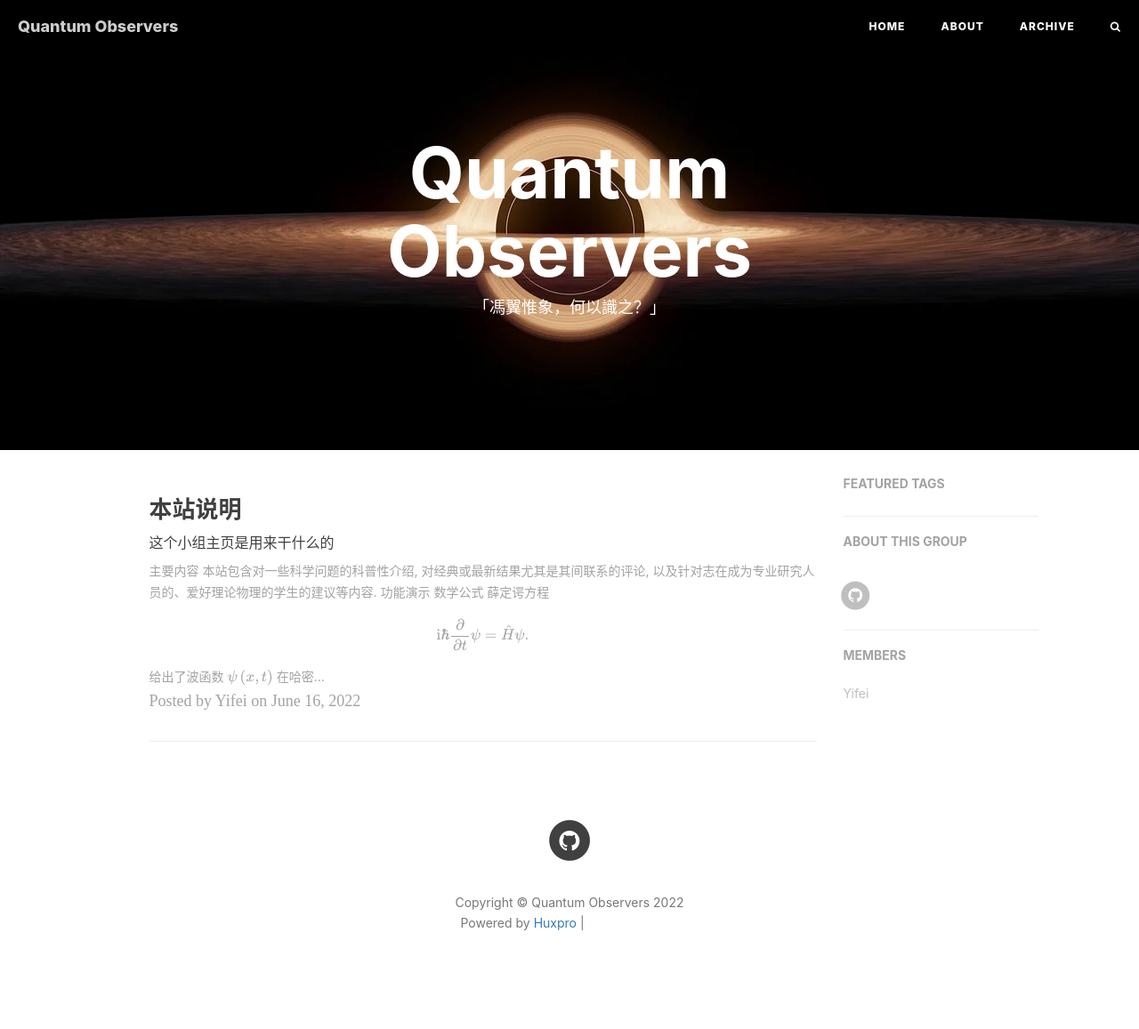
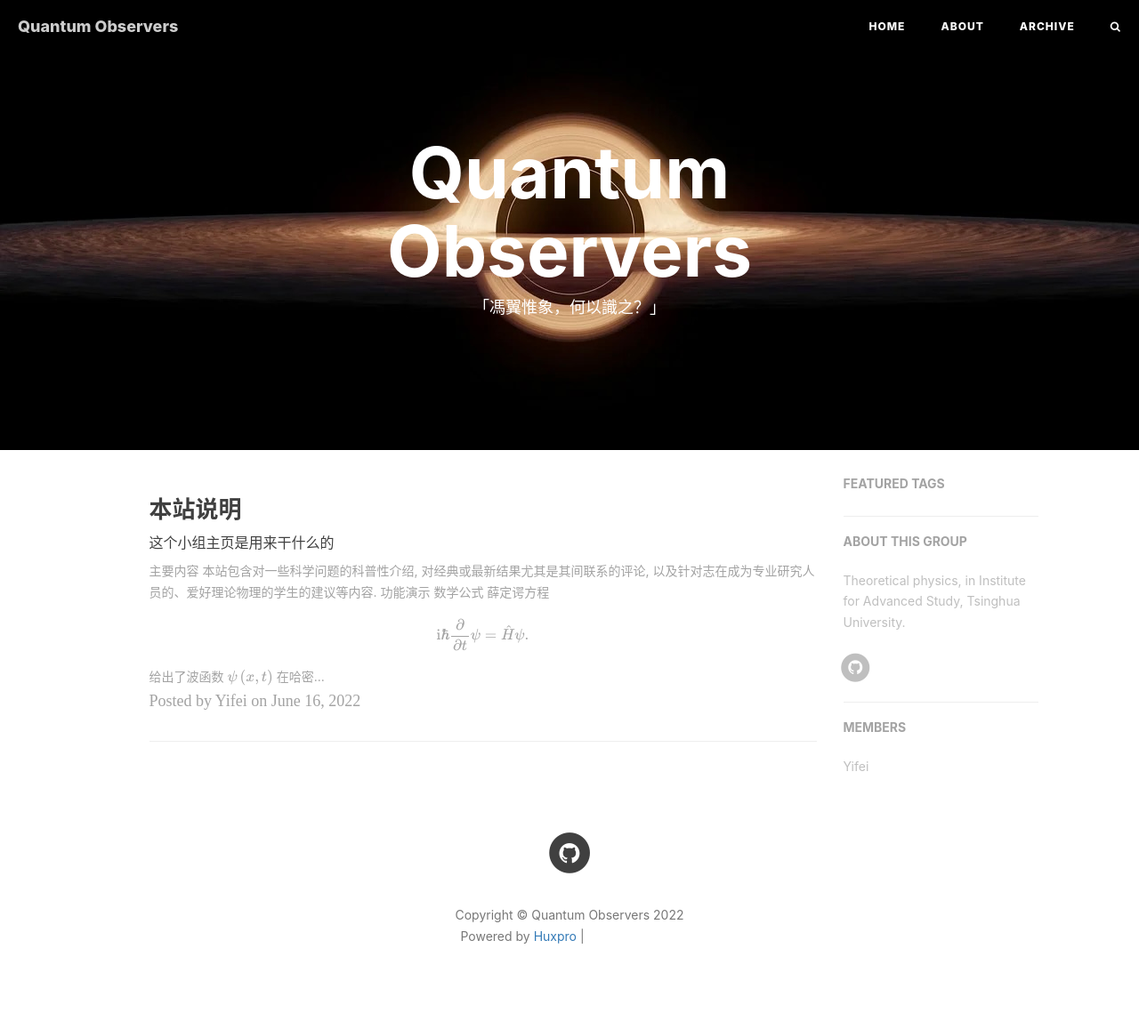
Before and after one commit to QuantumObserverIASTU/QuantumObserverIASTU.github.io, a Jekyll site: the page built from index.html, in a window 1280 px wide. Shown: the whole page at 89% size. Built offline with Jekyll 4.4.1, drawn with Linux system fonts in a browser that asks for light colours; nearby versions of some CDN libraries; formulas are drawn with MathJax 3; the list of posts is cut into pages by our own code; comment, search, counter and statistics services are not loaded; grey boxes are pictures that could not be loaded.

Commit message:
backgrounds

```diff
--- a/_config.yml
+++ b/_config.yml
@@ -78,7 +78,7 @@ ga_domain:
 
 # Sidebar settings
 sidebar: true                          # whether or not using Sidebar.
-sidebar-about-description: ""
+sidebar-about-description: "Theoretical physics, in Institute for Advanced Study, Tsinghua University."
 sidebar-avatar:  # use absolute URL, seeing it's used in both `/` and `/about/`
 
 
```
Also changed, not shown: img/about-bg-2.jpg (added), img/about-bg-3.jpg (added), img/about-bg.jpg, img/tag-bg-1.jpg (added), img/tag-bg.jpg (added), 8 other files.
